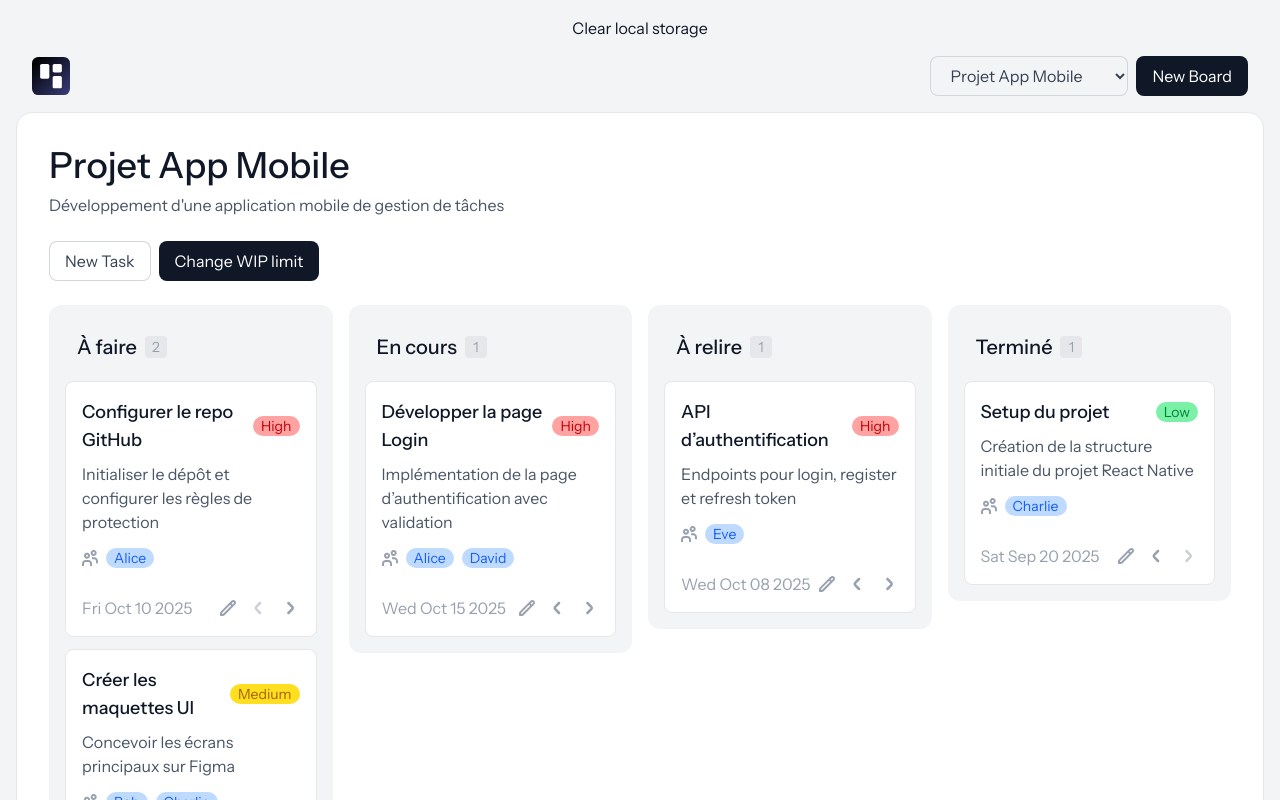
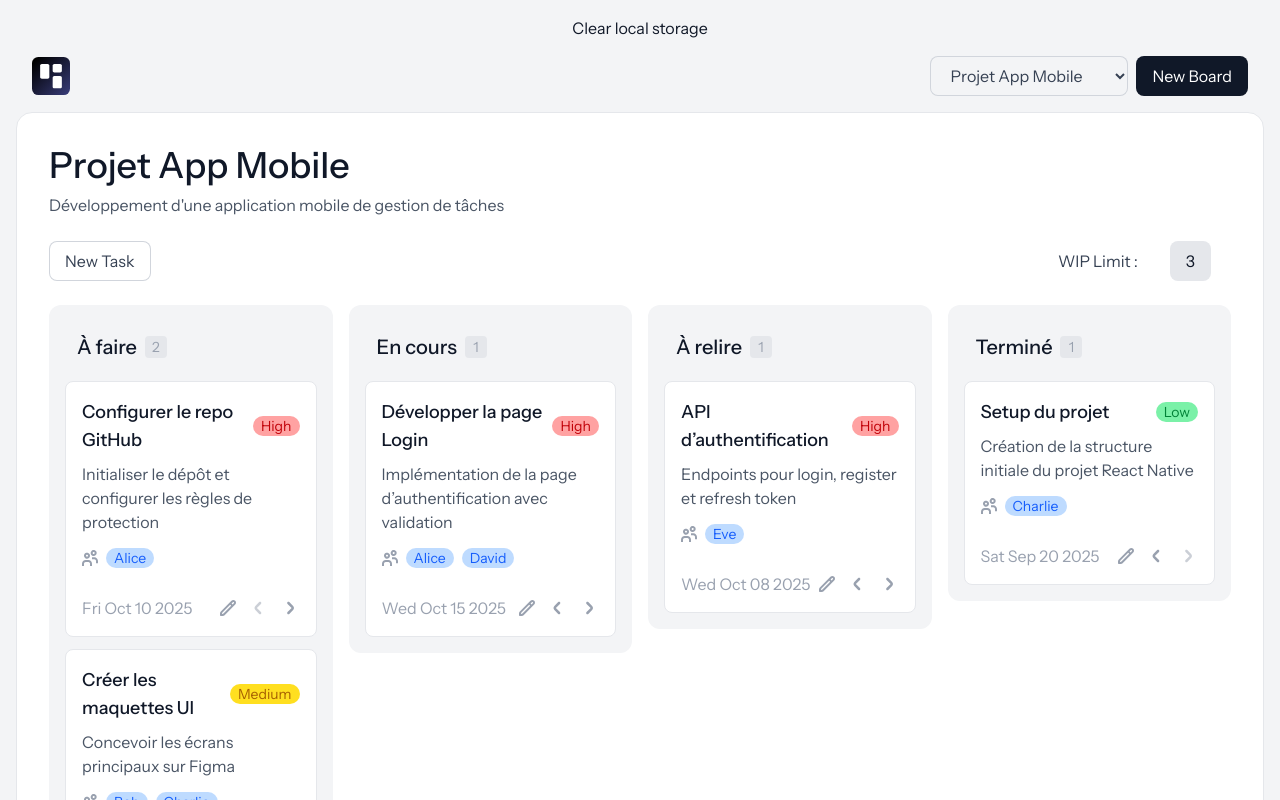
Before and after one commit to FlorianBardin/task-flow, a React (Vite) app: page / in a window 1280 px wide. Shown: the top 800 px of the page. Built offline with nearby package versions, Linux system fonts and the light colour scheme.

Commit message:
Ajout de l'état et des boutons de la limite WIP

```diff
--- a/src/App.tsx
+++ b/src/App.tsx
@@ -7,6 +7,8 @@ import { useLocalStorage } from "react-use";
 import NewTaskForm from "./components/NewTaskForm";
 import { KanbanContext } from "./contexts/KanbanContext";
 import { newBoard } from "../data/newBoard";
+import whiteLeft from "./assets/whiteLeft.svg";
+import whiteRight from "./assets/whiteRight.svg";
 
 const App = () => {
   const [kanbanStorage, setKanbanStorage] = useLocalStorage(
@@ -14,6 +16,7 @@ const App = () => {
     mockData
   );
   const [activeKanban, setActiveKanban] = useState(kanbanStorage![0]);
+  const [wipLimit, setWipLimit] = useState(3);
 
   const deleteKanban = () => {
     const updatedStorage = kanbanStorage!.filter(
@@ -36,6 +39,7 @@ const App = () => {
           setActiveKanban: setActiveKanban,
           kanbanStorage: kanbanStorage,
           setKanbanStorage: setKanbanStorage,
+          wipLimit: wipLimit,
         }}
       >
         <button
@@ -83,14 +87,33 @@ const App = () => {
             <h1 className="font-medium">{activeKanban.name}</h1>
             <p className="text-gray-600">{activeKanban.description}</p>
           </div>
-          <div className="flex gap-2">
+          <div className="flex justify-between">
             <NewTaskForm
               kanbanStorage={kanbanStorage}
               setKanbanStorage={setKanbanStorage}
               activeKanban={activeKanban}
               setActiveKanban={setActiveKanban}
             />
-            <Button variant="secondary">Change WIP limit</Button>
+            <div className="flex gap-3 items-center">
+              <p className="text-gray-700">WIP Limit : </p>
+              <button
+                className="increase-button"
+                onClick={() => {
+                  if (wipLimit - 1 >= 0) setWipLimit(wipLimit - 1);
+                }}
+              >
+                <img className="w-2" src={whiteLeft} alt="" />
+              </button>
+              <p className="bg-gray-200 rounded-lg h-fit w-fit p-2 px-4">
+                {wipLimit}
+              </p>
+              <button
+                className="increase-button"
+                onClick={() => setWipLimit(wipLimit + 1)}
+              >
+                <img className="w-2" src={whiteRight} alt="" />
+              </button>
+            </div>
           </div>
           <div className="flex flex-col gap-4 xl:flex-row">
             {activeKanban.columns.map((column) => {
```
